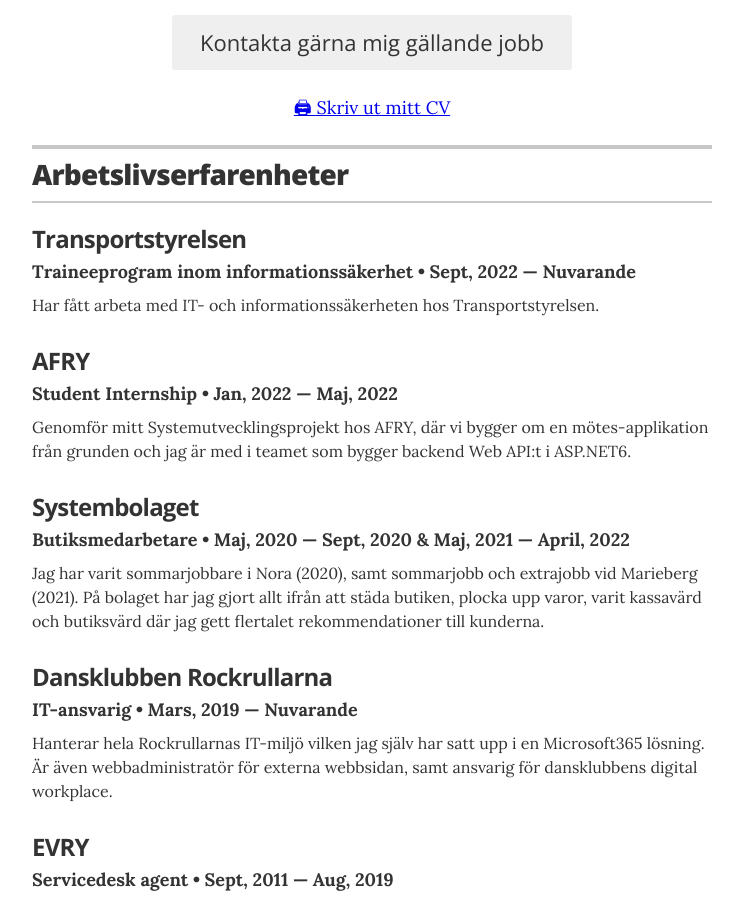
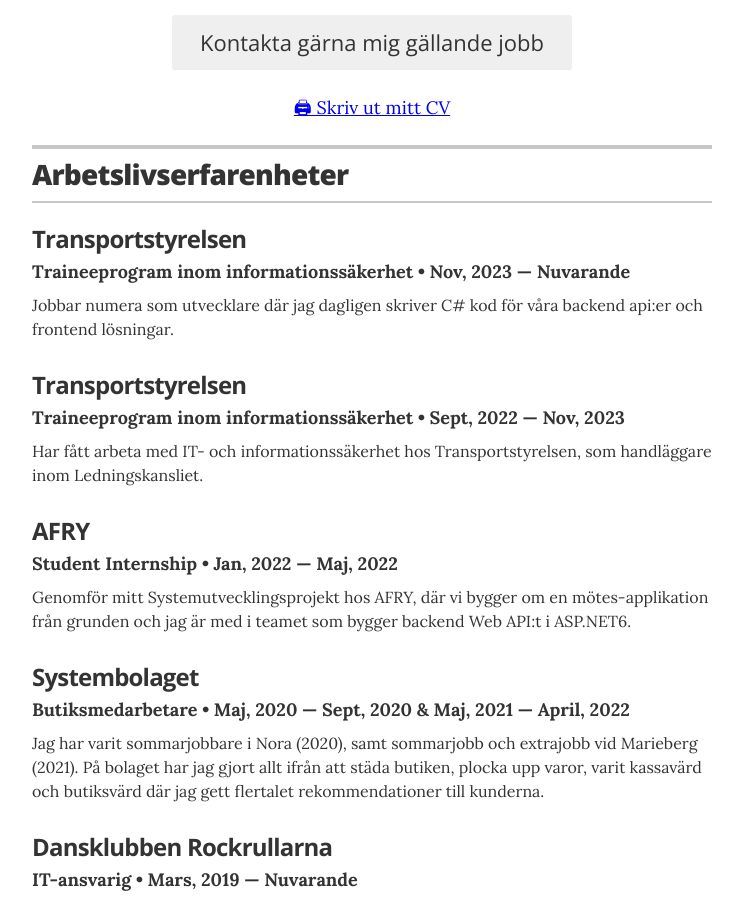
Before and after one commit to pownas/CV, a Jekyll site: the page built from index.html, in a window 1280 px wide and 900 px high, scrolled down 438 px. Shown: the whole window, without its empty margins (268-1011 px from the left). Built offline with Jekyll 4.4.1, drawn with Linux system fonts in a browser that asks for light colours.

Commit message:
Update experience.yml
Utvecklare

```diff
--- a/_data/experience.yml
+++ b/_data/experience.yml
@@ -1,10 +1,16 @@
 # Jobs
 
-# Transportstyrelsen
+# Transportstyrelsen Utvecklare
 - company: Transportstyrelsen
   position: Traineeprogram inom informationssäkerhet
-  duration: Sept, 2022 &mdash; Nuvarande
-  summary: "Har fått arbeta med IT- och informationssäkerheten hos Transportstyrelsen."
+  duration: Nov, 2023 &mdash; Nuvarande
+  summary: "Jobbar numera som utvecklare där jag dagligen skriver C# kod för våra backend api:er och frontend lösningar."
+
+# Transportstyrelsen IT-säk
+- company: Transportstyrelsen
+  position: Traineeprogram inom informationssäkerhet
+  duration: Sept, 2022 &mdash; Nov, 2023
+  summary: "Har fått arbeta med IT- och informationssäkerhet hos Transportstyrelsen, som handläggare inom Ledningskansliet."
 
 # AFRY SUPen
 - company: AFRY
```
